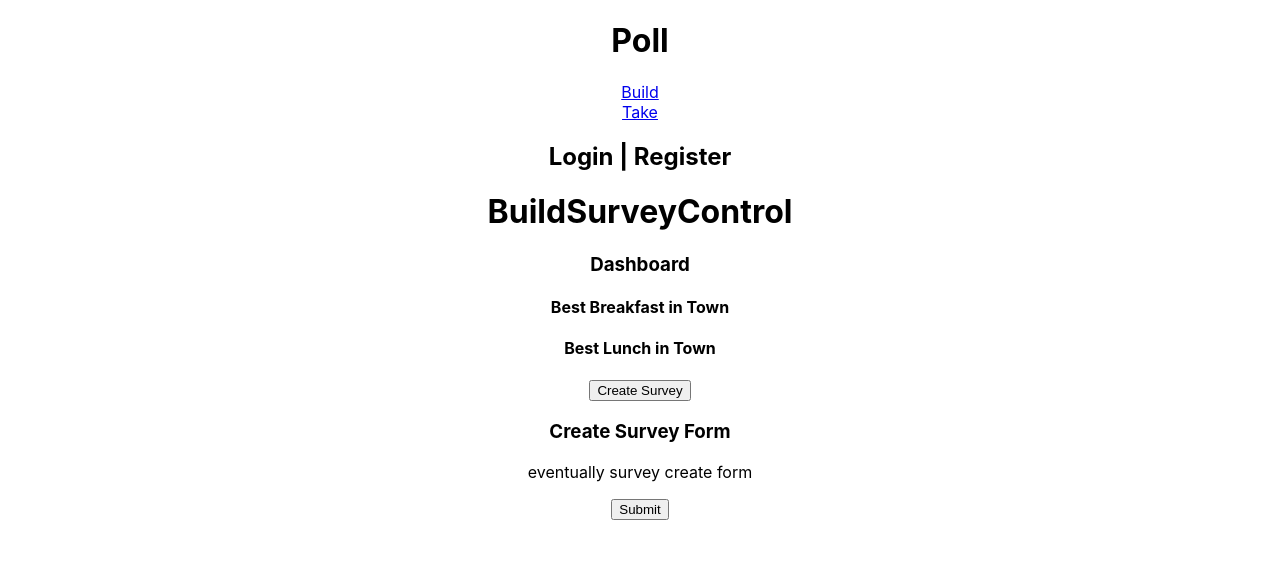
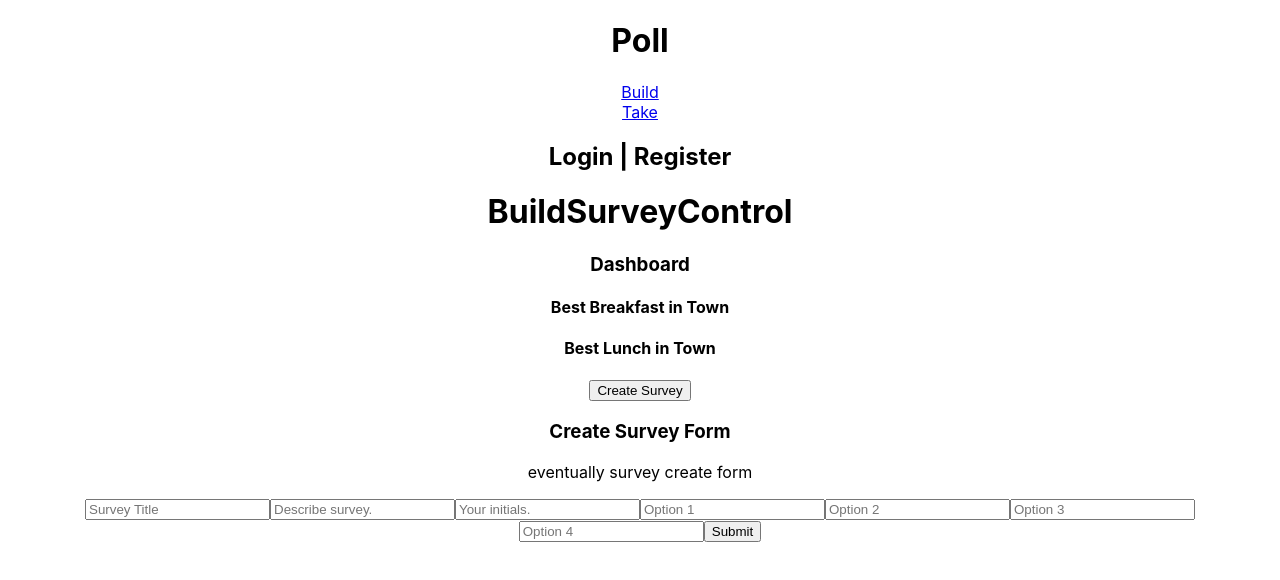
Before and after one commit to kirstenopstad/poll, a React (Create React App) app: page /build in a window 1280 px wide. Both pictures are taken after a click on the button "Create Survey". Shown: the top 580 px of the page. Built offline with nearby package versions, Linux system fonts and the light colour scheme.

Commit message:
add create survey fx using local state in build survey control

```diff
--- a/package.json
+++ b/package.json
@@ -6,6 +6,7 @@
     "@testing-library/jest-dom": "^5.16.5",
     "@testing-library/react": "^13.4.0",
     "@testing-library/user-event": "^13.5.0",
+    "firebase": "^9.17.1",
     "react": "^18.2.0",
     "react-dom": "^18.2.0",
     "react-router-dom": "^6.8.1",
--- a/src/components/BuildSurveyControl.js
+++ b/src/components/BuildSurveyControl.js
@@ -3,18 +3,18 @@ import Dashboard from "./Dashboard";
 import SurveyDetail from "./SurveyDetail";
 import UpdateSurvey from "./UpdateSurvey";
 import CreateSurvey from "./CreateSurvey";
-import PropTypes from "prop-types"
-
-// FEATURE: show create form when button is clicked on dashboard
-// add local state
-// add conditional rendering
-// add handleDisplayUpdateForm functionality
+import PropTypes from "prop-types";
+// import db from './../firebase'
+// import { collection, addDoc } from "firebase/firestore";
 
 const BuildSurveyControl = ({surveyList}) => {
   // variable state
   const [selectedSurvey, setSelectedSurvey] = useState(null);
   const [isEditing, setEditingStatus] = useState(false);
   const [isCreating, setCreatingStatus] = useState(false);
+  // temporarily use state to test that I can add / update / delete
+  // pass in seedData
+  const [allSurveys, setAllSurveys] = useState(surveyList);
 
   // functions
   const handleDetailSelection = (id) => {
@@ -31,7 +31,9 @@ const BuildSurveyControl = ({surveyList}) => {
   }
 
   // eventually take new survey as input
-  const handleCreateForm = () => {
+  const handleCreateForm = (newSurvey) => {
+    const newSurveyList = allSurveys.concat(newSurvey);
+    setAllSurveys(newSurveyList);
     setCreatingStatus(false);
   }
 
@@ -49,7 +51,7 @@ const BuildSurveyControl = ({surveyList}) => {
   return(
     <React.Fragment>
       <h1>BuildSurveyControl</h1>
-      <Dashboard surveyList={surveyList} onSurveySelect={handleDetailSelection} onCreateClick={handleDisplayCreateForm}/>
+      <Dashboard surveyList={allSurveys} onSurveySelect={handleDetailSelection} onCreateClick={handleDisplayCreateForm}/>
       {detail}
     </React.Fragment>
   );
--- a/src/components/CreateSurvey.js
+++ b/src/components/CreateSurvey.js
@@ -1,12 +1,63 @@
 import React from "react";
+import { v4 } from 'uuid';
 import PropTypes from "prop-types"
 
 const CreateSurvey = ({ onSubmitClick }) => {
+  const handleCreateSurveySubmission = (e) => {
+    e.preventDefault();
+    onSubmitClick({
+      name: e.target.name.value,
+      description: e.target.description.value,
+      author: e.target.author.value,
+      options: {
+        1: e.target.option1.value,
+        2: e.target.option2.value,
+        3: e.target.option3.value,
+        4: e.target.option4.value
+      },
+      id: v4()
+    })
+  }
   return(
     <React.Fragment>
       <h3>Create Survey Form</h3>
       <p>eventually survey create form</p>
-      <form onSubmit={onSubmitClick}>
+      <form onSubmit={handleCreateSurveySubmission}>
+        <input
+          type="text"
+          name="name"
+          placeholder="Survey Title"
+        />
+        <input
+          type="text"
+          name="description"
+          placeholder="Describe survey."
+        />
+        <input
+          type="text"
+          name="author"
+          placeholder="Your initials."
+        />
+        <input
+          type="text"
+          name="option1"
+          placeholder="Option 1"
+        />
+        <input
+          type="text"
+          name="option2"
+          placeholder="Option 2"
+        />
+        <input
+          type="text"
+          name="option3"
+          placeholder="Option 3"
+        />
+        <input
+          type="text"
+          name="option4"
+          placeholder="Option 4"
+        />
         <button type="submit">Submit</button>
       </form>
     </React.Fragment>
@@ -15,5 +66,6 @@ const CreateSurvey = ({ onSubmitClick }) => {
 
 CreateSurvey.propTypes = {
   onSubmitClick: PropTypes.func,
+
 }
 export default CreateSurvey;
--- /dev/null
+++ b/src/firebase.js
@@ -0,0 +1,20 @@
+import { initializeApp } from "firebase/app";
+import { getFirestore } from 'firebase/firestore';
+
+// Your web app's Firebase configuration
+const firebaseConfig = {
+  apiKey: process.env.REACT_APP_FIREBASE_API_KEY,
+  authDomain: process.env.REACT_APP_FIREBASE_AUTH_DOMAIN,
+  projectId: process.env.REACT_APP_FIREBASE_PROJECT_ID,
+  storageBucket: process.env.REACT_APP_FIREBASE_STORAGE_BUCKET,
+  messagingSenderId: process.env.REACT_APP_FIREBASE_SENDER_ID,
+  appId: process.env.REACT_APP_FIREBASE_APP_ID
+}
+
+// Initialize Firebase
+const app = initializeApp(firebaseConfig);
+
+// get database
+const db = getFirestore(app);
+
+export { db };
```
Also changed, not shown: 1 other file (tests, documents, lock files or other folders).
